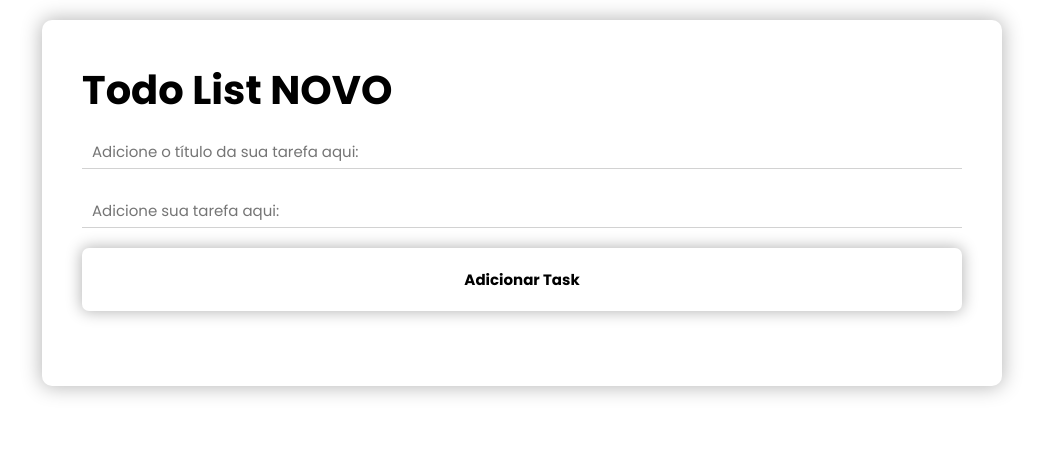
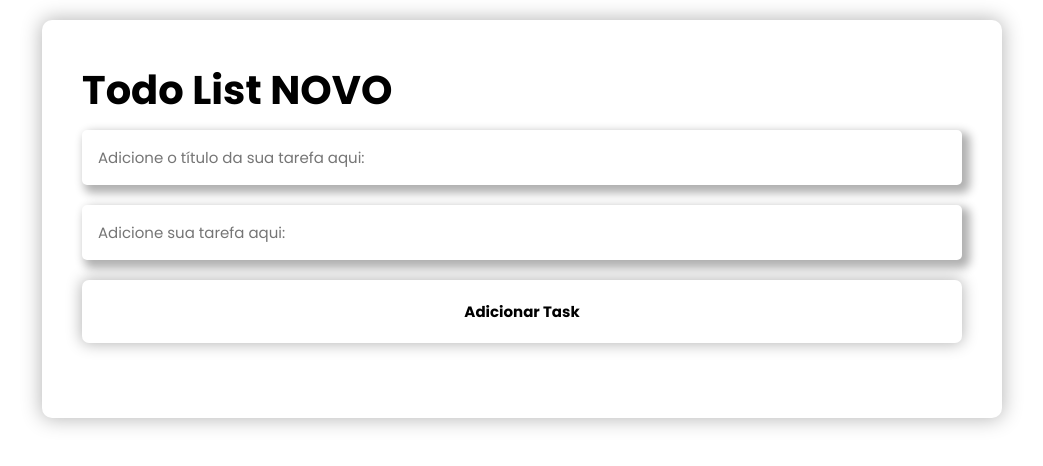
Before and after one commit to fillipe-miguel/estudosReact_ToDo, a React (Create React App) app: page / in a window 1280 px wide. Shown: the top 466 px of the page, without its empty margins (118-1161 px from the left). Built offline with nearby package versions, Linux system fonts and the light colour scheme.

Commit message:
Mudado o estilo dos inputs

```diff
--- a/src/components/commons/form/Input/style.css
+++ b/src/components/commons/form/Input/style.css
@@ -1,18 +1,19 @@
 .form-input {
   width: 100%;
+  font-size: 15px;
+  margin-bottom: 20px;
 
-  margin-bottom: 20px;
-  padding: 10px 10px 5px 10px;
   border: none;
-  border-bottom: 1px solid rgba(0, 0, 0, 0.178);
-
-  overflow: auto;
-
-  word-break: break-all;
-
-  font-size: 15px;
+  padding: 1rem;
+  border-radius: 5px;
+  background: #ffffff;
+  box-shadow: 5px 5px 10px 3px #00000050;
+  transition: 0.3s;
 }
 
 .form-input:focus {
-  outline: none;
+  outline: solid 1px #a3a3a3;
+  box-shadow: 0px 0px 10px 2px #00000050;
+  /* box-shadow: 0px 0px 15px 1px #0000004a, inset 0px 0px 10px 1px #0000004a; */
+  transition: box-shadow 1s;
 }
--- a/src/components/commons/layout/Container/style.css
+++ b/src/components/commons/layout/Container/style.css
@@ -2,6 +2,7 @@
   margin: 20px auto;
   max-width: 960px;
   border-radius: 10px;
+  overflow: hidden;
   box-shadow: 0px 0px 20px 1px #0000004a;
   padding: 40px;
 }
--- a/src/index.css
+++ b/src/index.css
@@ -2,7 +2,7 @@
   margin: 0px;
   padding: 0px;
 
-  font-family: "Poppins", sans-serif;
+  font-family: 'Poppins', sans-serif;
 
   box-sizing: border-box;
 }
@@ -10,3 +10,7 @@
 .hide {
   display: none;
 }
+
+input {
+  outline: solid 0px transparent;
+}
```
